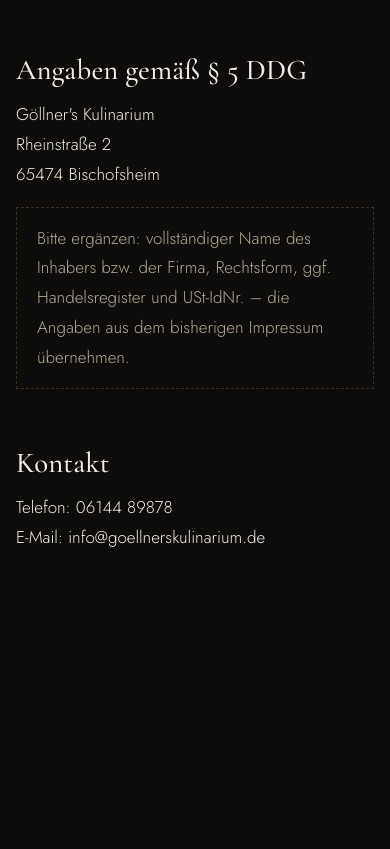
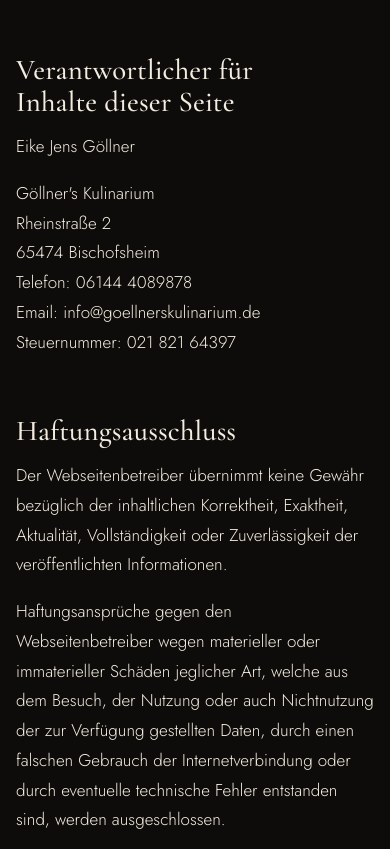
Before and after one commit to goellnerskulinarium/goellnerskulinarium.github.io, a plain HTML site: page impressum.html in a window 390 px wide. Shown: the part 203-1052 px from the top of the page. Before the commit the page ends 873 px from the top, so only its background shows below. Drawn offline with Linux system fonts and the light colour scheme.

Commit message:
Update phone number and use the restaurant's Impressum text
Phone is now 06144 4089878. The Impressum takes over the text from the
old site (responsible person, address, tax number, disclaimer, links,
copyright).

```diff
--- a/content/contact.json
+++ b/content/contact.json
@@ -1,6 +1,6 @@
 {
   "name": "Göllner's Kulinarium",
-  "phone": "06144 89878",
+  "phone": "06144 4089878",
   "email": "info@goellnerskulinarium.de",
   "street": "Rheinstraße 2",
   "zip": "65474",
--- a/impressum.html
+++ b/impressum.html
@@ -19,11 +19,20 @@
   <main class="wrap legal-page">
     <p class="eyebrow">Rechtliches</p>
     <h1>Impressum</h1>
-    <h2>Angaben gemäß § 5 DDG</h2>
-    <p><span data-contact="name">Göllner's Kulinarium</span><br><span data-contact="street">Rheinstraße 2</span><br><span data-contact="zip">65474</span> <span data-contact="city">Bischofsheim</span></p>
-    <p class="placeholder">Bitte ergänzen: vollständiger Name des Inhabers bzw. der Firma, Rechtsform, ggf. Handelsregister und USt-IdNr. – die Angaben aus dem bisherigen Impressum übernehmen.</p>
-    <h2>Kontakt</h2>
-    <p>Telefon: <span data-contact="phone">06144 89878</span><br>E-Mail: <span data-contact="email">info@goellnerskulinarium.de</span></p>
+    <h2>Verantwortlicher für Inhalte dieser Seite</h2>
+    <p>Eike Jens Göllner</p>
+    <p><span data-contact="name">Göllner's Kulinarium</span><br><span data-contact="street">Rheinstraße 2</span><br><span data-contact="zip">65474</span> <span data-contact="city">Bischofsheim</span><br>Telefon: <span data-contact="phone">06144 4089878</span><br>Email: <span data-contact="email">info@goellnerskulinarium.de</span><br>Steuernummer: 021 821 64397</p>
+
+    <h2>Haftungsausschluss</h2>
+    <p>Der Webseitenbetreiber übernimmt keine Gewähr bezüglich der inhaltlichen Korrektheit, Exaktheit, Aktualität, Vollständigkeit oder Zuverlässigkeit der veröffentlichten Informationen.</p>
+    <p>Haftungsansprüche gegen den Webseitenbetreiber wegen materieller oder immaterieller Schäden jeglicher Art, welche aus dem Besuch, der Nutzung oder auch Nichtnutzung der zur Verfügung gestellten Daten, durch einen falschen Gebrauch der Internetverbindung oder durch eventuelle technische Fehler entstanden sind, werden ausgeschlossen.</p>
+    <p>Alle veröffentlichten Angebote haben einen unverbindlichen Charakter. Der Webseitenbetreiber hat das Recht, Teile von Webseiten oder auch den gesamten Inhalt ohne vorherige Ankündigung zu ändern, zu ergänzen, zu löschen oder die Publikation teilweise oder komplett einzustellen.</p>
+
+    <h2>Haftung für Links</h2>
+    <p>Links auf Webseiten von Drittanbietern, sowie Verweise darauf, liegen außerhalb des Verantwortungsbereichs des Webseitenbetreibers. Jegliche Verantwortung für die Inhalte dieser Webseiten wird abgelehnt. Wer auf Webseiten von Drittanbietern zugreift, diese besucht oder nutzt, tut dies auf eigene Gefahr.</p>
+
+    <h2>Urheberrechte</h2>
+    <p>Das Urheberrecht sowie alle anderen Rechte an Texten, Bildern, Fotos oder Dateien auf der Webseite gehören ausschließlich den Webseitenbetreiber oder den angeführten Rechteinhabern. Die Reproduktion von Elementen bedarf der schriftlichen Zustimmung der Urheberrechtsträger.</p>
   </main>
   <script>
     // Keep the contact details in sync with content/contact.json
```
